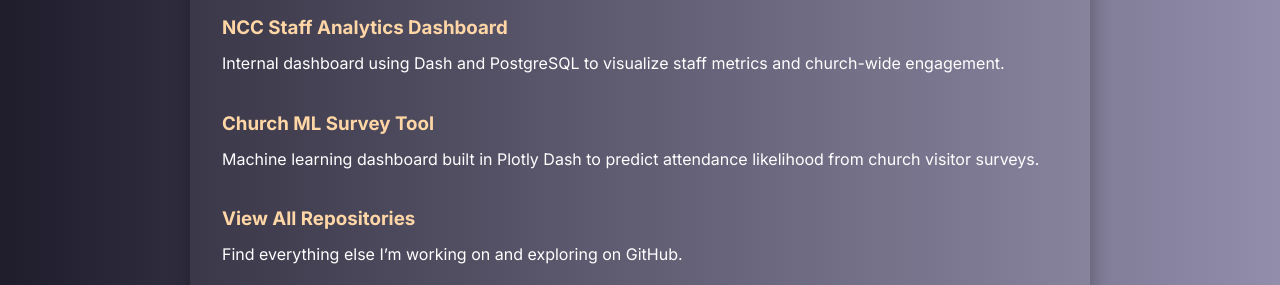
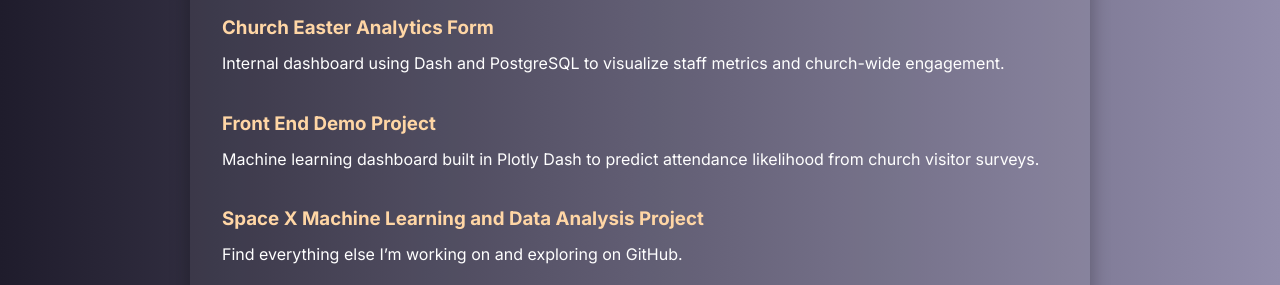
Before and after one commit to SiahBatterson/SiahBatterson.github.io, a website: page index.html in a window 1280 px wide. Shown: the part 515-800 px from the top of the page. Drawn offline with Linux system fonts and the light colour scheme.

Commit message:
fixed links

```diff
--- a/index.html
+++ b/index.html
@@ -98,10 +98,8 @@
       <h2>📈 Projects</h2>
       <div class="project">
         <h3>
-          <a
-            href="https://github.com/SiahBatterson/NCC-Data-Staff-App"
-            target="_blank"
-            >NCC Staff Analytics Dashboard</a
+          <a href="https://github.com/SiahBatterson/EasterDash" target="_blank"
+            >Church Easter Analytics Form</a
           >
         </h3>
         <p>
@@ -112,9 +110,9 @@
       <div class="project">
         <h3>
           <a
-            href="https://github.com/SiahBatterson/church-ml-dashboard"
+            href="https://github.com/SiahBatterson/frontend-junior-project"
             target="_blank"
-            >Church ML Survey Tool</a
+            >Front End Demo Project</a
           >
         </h3>
         <p>
@@ -124,8 +122,10 @@
       </div>
       <div class="project">
         <h3>
-          <a href="https://github.com/SiahBatterson" target="_blank"
-            >View All Repositories</a
+          <a
+            href="https://github.com/SiahBatterson/Space_X_Captsone"
+            target="_blank"
+            >Space X Machine Learning and Data Analysis Project</a
           >
         </h3>
         <p>Find everything else I’m working on and exploring on GitHub.</p>
```
